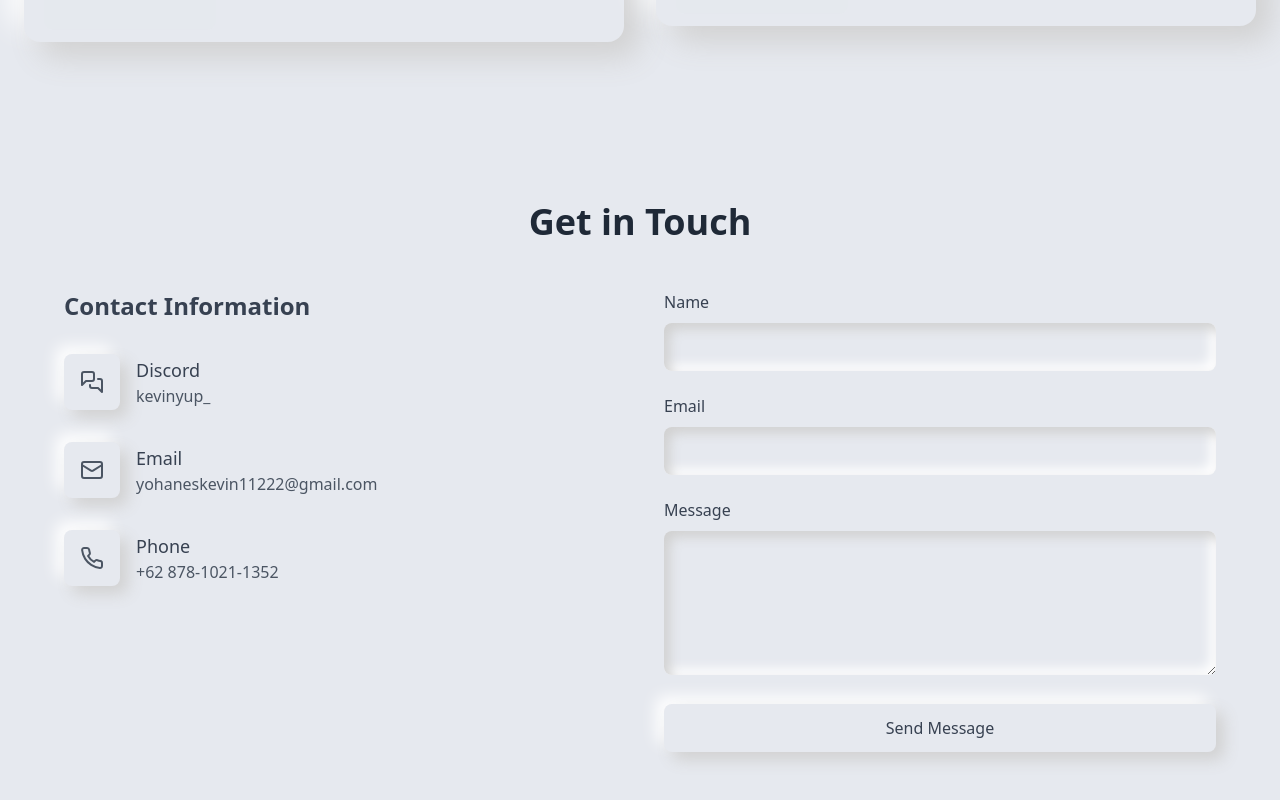
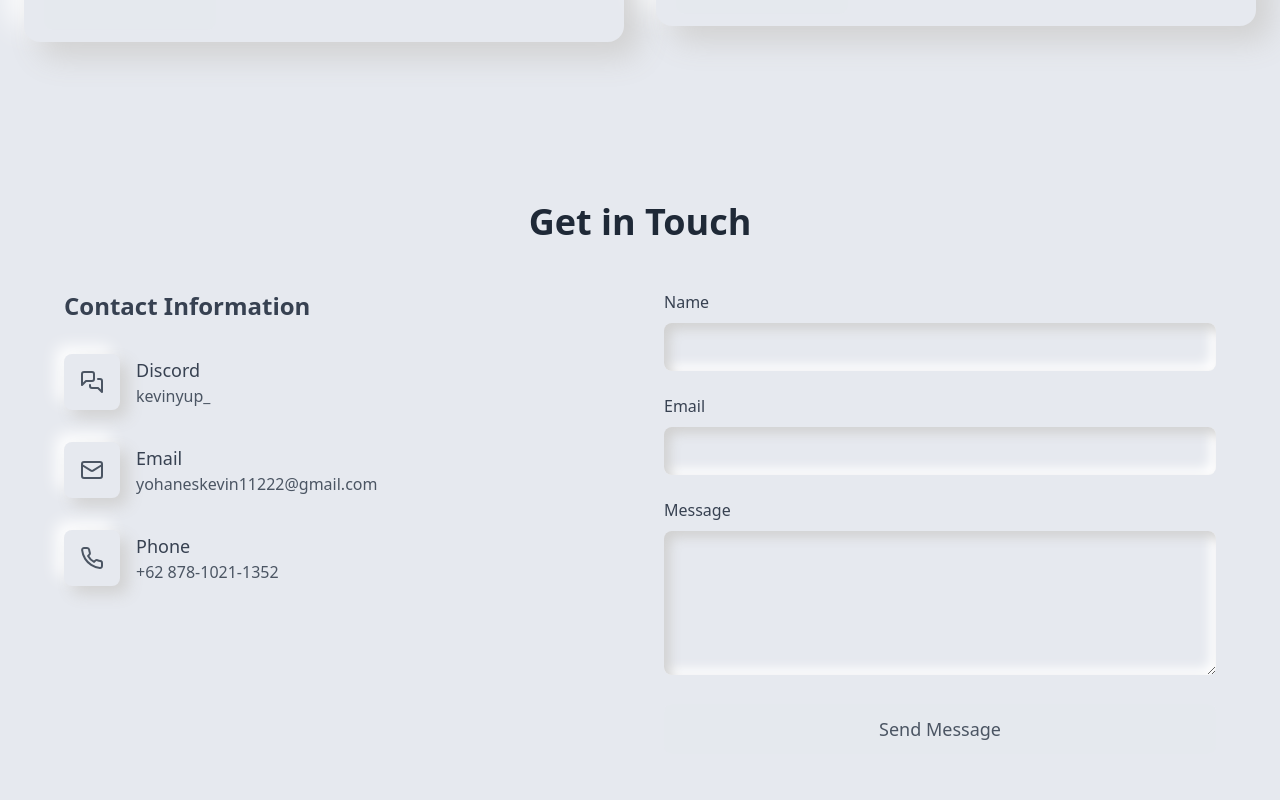
Before and after one commit to Kevin5621/yohanes-kevin-portofolio, a React (Vite) app: page / in a window 1280 px wide. Shown: the part 1550-2350 px from the top of the page. Built offline with nearby package versions, Linux system fonts and the light colour scheme.

Commit message:
add - animation send message contact

```diff
--- a/src/components/Contact.tsx
+++ b/src/components/Contact.tsx
@@ -2,8 +2,8 @@ import React, { useState, useEffect, useRef } from 'react';
 import { MailIcon, PhoneIcon, MessagesSquare } from 'lucide-react';
 import { Typewriter } from './hook/Animated_typeWritter';
 import AnimatedNeumorphicIcon from './hook/AnimaterIcon';
+import AnimatedButton from './hook/AnimatedButton';
 
-// Define interface for form data
 interface FormData {
   name: string;
   email: string;
@@ -103,18 +103,34 @@ const Contact: React.FC = () => {
     message: '',
   });
   const [isVisible, setIsVisible] = useState(false);
+  const [buttonsVisible, setButtonsVisible] = useState(false);
+  const [, setScrollProgress] = useState(0);
   const sectionRef = useRef<HTMLElement>(null);
 
   useEffect(() => {
     const observer = new IntersectionObserver(
-      ([entry]) => {
-        if (entry.isIntersecting) {
-          setIsVisible(true);
-          observer.unobserve(entry.target);
-        }
+      (entries) => {
+        entries.forEach((entry) => {
+          if (entry.isIntersecting) {
+            setIsVisible(true);
+            const buttonTimer = setTimeout(() => setButtonsVisible(true), 3400);
+
+            // Calculate scroll progress based on intersection ratio
+            const scrolled = Math.min(
+              Math.max((1 - entry.intersectionRatio) * 1.2, 0),
+              1
+            );
+            setScrollProgress(scrolled);
+
+            return () => clearTimeout(buttonTimer);
+          } else {
+            setScrollProgress(1);
+          }
+        });
       },
       {
-        threshold: 0.2
+        threshold: Array.from({ length: 100 }, (_, i) => i / 100),
+        rootMargin: "-25% 0px -15% 0px"
       }
     );
 
@@ -123,9 +139,9 @@ const Contact: React.FC = () => {
     }
 
     return () => {
+      // eslint-disable-next-line react-hooks/exhaustive-deps
       if (sectionRef.current) {
-        // eslint-disable-next-line react-hooks/exhaustive-deps
-        observer.unobserve(sectionRef.current);
+        observer.disconnect();
       }
     };
   }, []);
@@ -134,7 +150,7 @@ const Contact: React.FC = () => {
   const TYPEWRITER_DURATION = 800;
   const DISCORD_START = 300;
   const EMAIL_START = DISCORD_START + TYPEWRITER_DURATION;
-  const PHONE_START  = EMAIL_START + TYPEWRITER_DURATION;
+  const PHONE_START = EMAIL_START + TYPEWRITER_DURATION;
 
   const handleSubmit = (e: React.FormEvent) => {
     e.preventDefault();
@@ -175,7 +191,7 @@ const Contact: React.FC = () => {
               )}
             </h3>
 
-            {/* DISCORD Section */}
+            {/* Contact info sections remain the same */}
             <div className="flex items-center space-x-4">
               <AnimatedNeumorphicIcon
                 Icon={MessagesSquare}
@@ -306,19 +322,16 @@ const Contact: React.FC = () => {
               isVisible={isVisible}
             />
 
-            <button
+            <AnimatedButton
+              text="Send Message"
+              delay={1000}
+              buttonVisible={buttonsVisible}
+              width="full"
               type="submit"
-              className="w-full px-8 py-3 rounded-lg bg-gray-100 dark:bg-dark text-gray-700 dark:text-gray-200 shadow-neumorph dark:shadow-neumorph-dark hover:shadow-neumorph-hover dark:hover:shadow-neumorph-dark-hover active:shadow-neumorph-inset dark:active:shadow-neumorph-dark-inset transition-shadow"
-            >
-              {isVisible && (
-                <Typewriter
-                  text="Send Message"
-                  speed={50}
-                  delay={FORM_START_DELAY + (INPUT_SEQUENCE_DELAY * 3)}
-                  className="w-full text-center"
-                />
-              )}
-            </button>
+              icon={null}
+              variant="subtle"
+              parentRef={sectionRef}
+            />
           </form>
         </div>
       </div>
--- a/src/components/hook/AnimatedButton.tsx
+++ b/src/components/hook/AnimatedButton.tsx
@@ -1,15 +1,16 @@
 import { useState, useEffect } from "react";
 import { Typewriter } from "./Animated_typeWritter";
-import { GithubIcon } from 'lucide-react';
 
 export interface AnimatedButtonProps {
   text: string;
   delay: number;
   buttonVisible: boolean;
-  onClick: () => void;
+  onClick?: () => void;
   icon?: React.ReactNode | null;
   parentRef?: React.RefObject<HTMLElement>;
   variant?: 'default' | 'subtle';
+  width?: 'auto' | 'full' | 'default';
+  type?: 'button' | 'submit';
 }
 
 export const AnimatedButton = ({
@@ -17,9 +18,11 @@ export const AnimatedButton = ({
   delay,
   buttonVisible,
   onClick,
-  icon = <GithubIcon size={16} />,
+  icon = null,
   parentRef,
-  variant = 'default'
+  variant = 'default',
+  width = 'default',
+  type = 'button'
 }: AnimatedButtonProps) => {
   const [isPressed, setIsPressed] = useState(false);
   const [scrollProgress, setScrollProgress] = useState(0);
@@ -71,7 +74,6 @@ export const AnimatedButton = ({
     const scrollEffect = scrollProgress * (variant === 'subtle' ? 0.6 : 1.2);
     const shadowIntensity = Math.max(baseIntensity - scrollEffect, 0);
 
-    // Reduced shadow values for subtle variant
     const subtleFactor = variant === 'subtle' ? 0.5 : 1;
 
     // Light theme shadows
@@ -114,9 +116,15 @@ export const AnimatedButton = ({
     };
   };
 
+  const widthClasses = {
+    default: 'w-[180px]',
+    auto: 'w-auto',
+    full: 'w-full'
+  }[width];
+
   return (
     <div
-      className="w-[180px] h-[50px] rounded-lg transform transition-all duration-1000 ease-out overflow-hidden"
+      className={`${widthClasses} h-[50px] rounded-lg transform transition-all duration-1000 ease-out overflow-hidden`}
       style={getButtonStyles()}
       onMouseDown={() => setIsPressed(true)}
       onMouseUp={() => setIsPressed(false)}
@@ -125,6 +133,7 @@ export const AnimatedButton = ({
       onTouchEnd={() => setIsPressed(false)}
     >
       <button
+        type={type}
         className={`w-full h-full bg-gray-100 dark:bg-dark text-gray-700 dark:text-gray-200
                    hover:shadow-neumorph-hover dark:hover:shadow-neumorph-dark-hover
                    active:shadow-neumorph-inset dark:active:shadow-neumorph-dark-inset
```
